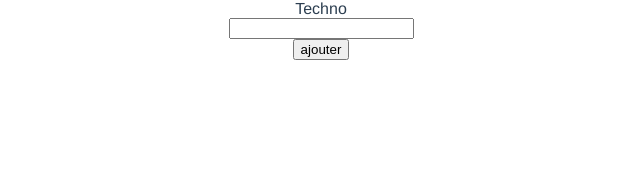
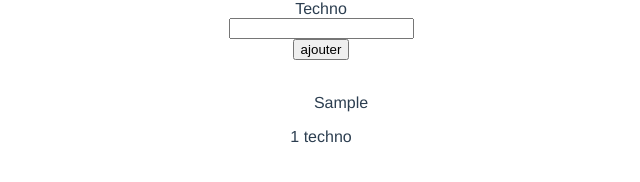
Before and after one commit to codeconcept/vue3-todo-app, a Vue app: page / in a window 1280 px wide. Both pictures are taken after typing "Sample" into the empty fields and a click on the button "ajouter". Shown: the part 118-300 px from the top of the page, without its empty margins (319-959 px from the left). Built offline with nearby package versions, Linux system fonts and the light colour scheme.

Commit message:
Add techno and list them

```diff
--- a/src/App.vue
+++ b/src/App.vue
@@ -1,14 +1,35 @@
 <template>
   <h1>Veille techno</h1>
-  <Form />
+  <Form @add="saveTechno" />
+  <br />
+  <ul>
+    <li v-for="tech in technos" :key="tech.id">{{tech.techno}}</li>
+  </ul>
+  {{technos.length}} techno{{technos.length > 1 ? 's' : ''}}
 </template>
 
 <script>
+import { ref } from "vue";
 import Form from "@/components/Form";
 export default {
   name: "App",
   components: {
     Form,
+  },
+  setup() {
+    let technos = ref([]);
+
+    const saveTechno = function (data) {
+      console.log("App / saveTechno()", data);
+      // technos = [...technos, { techno: data, id: Date.now() }];
+      technos.value.push({ techno: data, id: Date.now() });
+      console.log("technos", technos);
+    };
+
+    return {
+      saveTechno,
+      technos,
+    };
   },
 };
 </script>
@@ -22,4 +43,8 @@ export default {
   color: #2c3e50;
   margin-top: 60px;
 }
+
+ul {
+  list-style: none;
+}
 </style>
--- a/src/components/Form.vue
+++ b/src/components/Form.vue
@@ -11,10 +11,11 @@
 <script>
 import { ref } from "vue";
 export default {
-  setup() {
+  setup(props, ctx) {
     let techToLearn = ref("");
     const addTechno = function () {
       console.log("techToLearn", techToLearn.value);
+      ctx.emit("add", techToLearn.value);
       techToLearn.value = "";
     };
 
```
